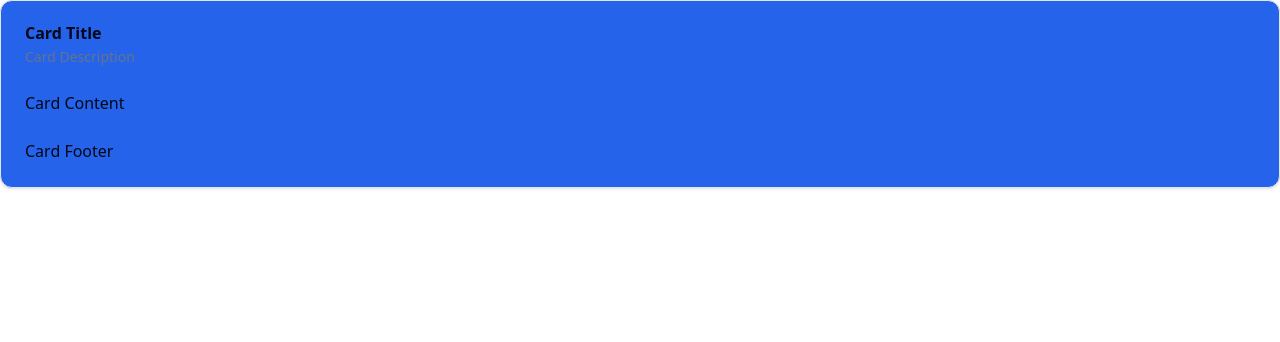
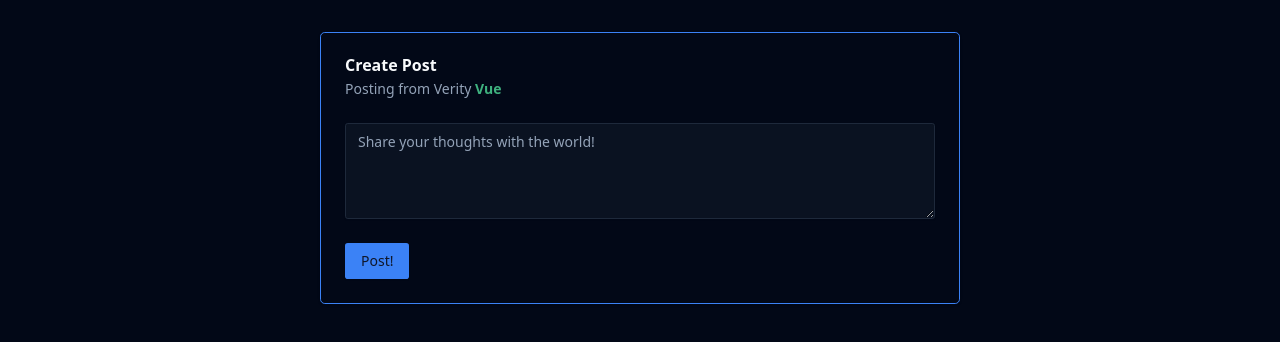
Before and after one commit to veritysocial/verity-vue, a Nuxt app: page / in a window 1280 px wide. Shown: the top 342 px of the page. Built offline with nearby package versions, Linux system fonts and the light colour scheme.

Commit message:
feat: Create post card

```diff
--- a/app.vue
+++ b/app.vue
@@ -1,16 +1,22 @@
 <script setup lang="ts">
 import * as Card from '@/components/ui/card';
+import { Button } from '@/components/ui/button';
+import { Textarea } from '@/components/ui/textarea';
 </script>
 
 <template>
-  <main>
-    <Card.Root class="bg-primary">
+  <main class="dark bg-background min-h-screen w-screen pt-8">
+    <Card.Root class="border-primary mx-auto w-11/12 rounded-lg md:w-1/2">
       <Card.Header>
-        <Card.Title>Card Title</Card.Title>
-        <Card.Description>Card Description</Card.Description>
+        <Card.Title>Create Post</Card.Title>
+        <Card.Description>Posting from Verity <span class="font-bold text-[#3FB27F]">Vue</span></Card.Description>
       </Card.Header>
-      <Card.Content> Card Content </Card.Content>
-      <Card.Footer> Card Footer </Card.Footer>
+      <Card.Content>
+        <Textarea id="content" name="content" placeholder="Share your thoughts with the world!" />
+      </Card.Content>
+      <Card.Footer>
+        <Button class="cursor-pointer">Post!</Button>
+      </Card.Footer>
     </Card.Root>
   </main>
 </template>
--- a/assets/css/main.css
+++ b/assets/css/main.css
@@ -23,7 +23,7 @@
   --border: hsl(214.3 31.8% 91.4%);
   --input: hsl(214.3 31.8% 91.4%);
   --ring: hsl(221.2 83.2% 53.3%);
-  --radius: 0.5rem;
+  --radius: 0.3rem;
 }
 
 .dark {
--- /dev/null
+++ b/components/ui/button/Button.vue
@@ -0,0 +1,27 @@
+<script setup lang="ts">
+import type { HTMLAttributes } from 'vue'
+import { cn } from '@/lib/utils'
+import { Primitive, type PrimitiveProps } from 'reka-ui'
+import { type ButtonVariants, buttonVariants } from '.'
+
+interface Props extends PrimitiveProps {
+  variant?: ButtonVariants['variant']
+  size?: ButtonVariants['size']
+  class?: HTMLAttributes['class']
+}
+
+const props = withDefaults(defineProps<Props>(), {
+  as: 'button',
+})
+</script>
+
+<template>
+  <Primitive
+    data-slot="button"
+    :as="as"
+    :as-child="asChild"
+    :class="cn(buttonVariants({ variant, size }), props.class)"
+  >
+    <slot />
+  </Primitive>
+</template>
--- /dev/null
+++ b/components/ui/button/index.ts
@@ -0,0 +1,36 @@
+import { cva, type VariantProps } from 'class-variance-authority'
+
+export { default as Button } from './Button.vue'
+
+export const buttonVariants = cva(
+  'inline-flex items-center justify-center gap-2 whitespace-nowrap rounded-md text-sm font-medium transition-all disabled:pointer-events-none disabled:opacity-50 [&_svg]:pointer-events-none [&_svg:not([class*=\'size-\'])]:size-4 shrink-0 [&_svg]:shrink-0 outline-none focus-visible:border-ring focus-visible:ring-ring/50 focus-visible:ring-[3px] aria-invalid:ring-destructive/20 dark:aria-invalid:ring-destructive/40 aria-invalid:border-destructive',
+  {
+    variants: {
+      variant: {
+        default:
+          'bg-primary text-primary-foreground shadow-xs hover:bg-primary/90',
+        destructive:
+          'bg-destructive text-white shadow-xs hover:bg-destructive/90 focus-visible:ring-destructive/20 dark:focus-visible:ring-destructive/40 dark:bg-destructive/60',
+        outline:
+          'border bg-background shadow-xs hover:bg-accent hover:text-accent-foreground dark:bg-input/30 dark:border-input dark:hover:bg-input/50',
+        secondary:
+          'bg-secondary text-secondary-foreground shadow-xs hover:bg-secondary/80',
+        ghost:
+          'hover:bg-accent hover:text-accent-foreground dark:hover:bg-accent/50',
+        link: 'text-primary underline-offset-4 hover:underline',
+      },
+      size: {
+        default: 'h-9 px-4 py-2 has-[>svg]:px-3',
+        sm: 'h-8 rounded-md gap-1.5 px-3 has-[>svg]:px-2.5',
+        lg: 'h-10 rounded-md px-6 has-[>svg]:px-4',
+        icon: 'size-9',
+      },
+    },
+    defaultVariants: {
+      variant: 'default',
+      size: 'default',
+    },
+  },
+)
+
+export type ButtonVariants = VariantProps<typeof buttonVariants>
--- /dev/null
+++ b/components/ui/textarea/Textarea.vue
@@ -0,0 +1,33 @@
+<script setup lang="ts">
+import type { HTMLAttributes } from 'vue';
+import { cn } from '@/lib/utils';
+import { useVModel } from '@vueuse/core';
+
+const props = defineProps<{
+  class?: HTMLAttributes['class'];
+  defaultValue?: string | number;
+  modelValue?: string | number;
+}>();
+
+const emits = defineEmits<{
+  (e: 'update:modelValue', payload: string | number): void;
+}>();
+
+const modelValue = useVModel(props, 'modelValue', emits, {
+  passive: true,
+  defaultValue: props.defaultValue,
+});
+</script>
+
+<template>
+  <textarea
+    v-model="modelValue"
+    data-slot="textarea"
+    :class="
+      cn(
+        'border-input placeholder:text-muted-foreground focus-visible:border-ring focus-visible:ring-ring/50 aria-invalid:ring-destructive/20 dark:aria-invalid:ring-destructive/40 aria-invalid:border-destructive dark:bg-input/30 flex field-sizing-content min-h-24 w-full rounded-md border bg-transparent px-3 py-2 text-base shadow-xs transition-[color,box-shadow] outline-none focus-visible:ring-[3px] disabled:cursor-not-allowed disabled:opacity-50 md:text-sm',
+        props.class,
+      )
+    "
+  />
+</template>
--- /dev/null
+++ b/components/ui/textarea/index.ts
@@ -0,0 +1 @@
+export { default as Textarea } from './Textarea.vue'
--- a/package.json
+++ b/package.json
@@ -13,6 +13,7 @@
   "dependencies": {
     "@nuxt/eslint": "1.3.0",
     "@tailwindcss/vite": "^4.1.3",
+    "@vueuse/core": "^13.1.0",
     "class-variance-authority": "^0.7.1",
     "clsx": "^2.1.1",
     "drizzle-orm": "^0.41.0",
@@ -22,6 +23,7 @@
     "prettier": "^3.5.3",
     "prettier-plugin-tailwindcss": "^0.6.11",
     "prettier-plugin-vue": "^1.1.6",
+    "reka-ui": "^2.2.0",
     "shadcn-nuxt": "2.0.1",
     "tailwind-merge": "^3.2.0",
     "tailwindcss": "^4.1.3",
```
Also changed, not shown: 1 other file (tests, documents, lock files or other folders).
